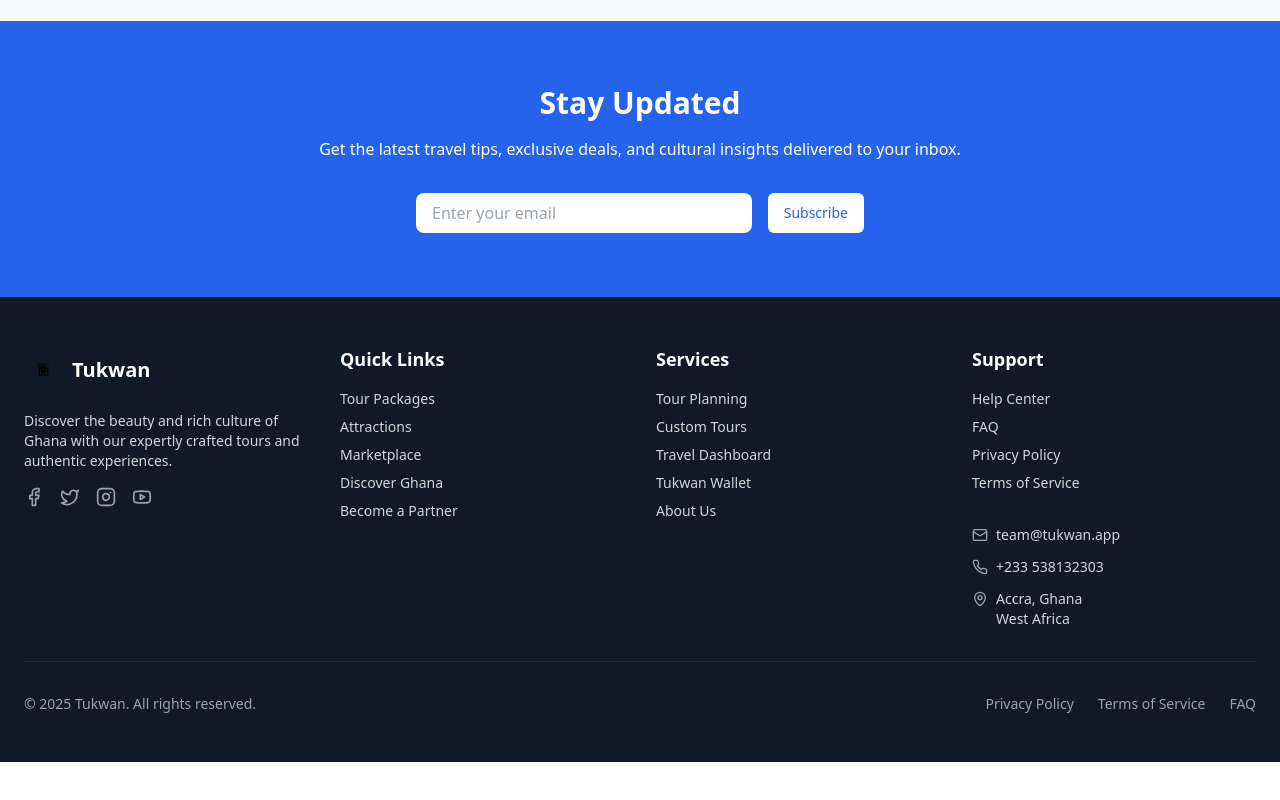
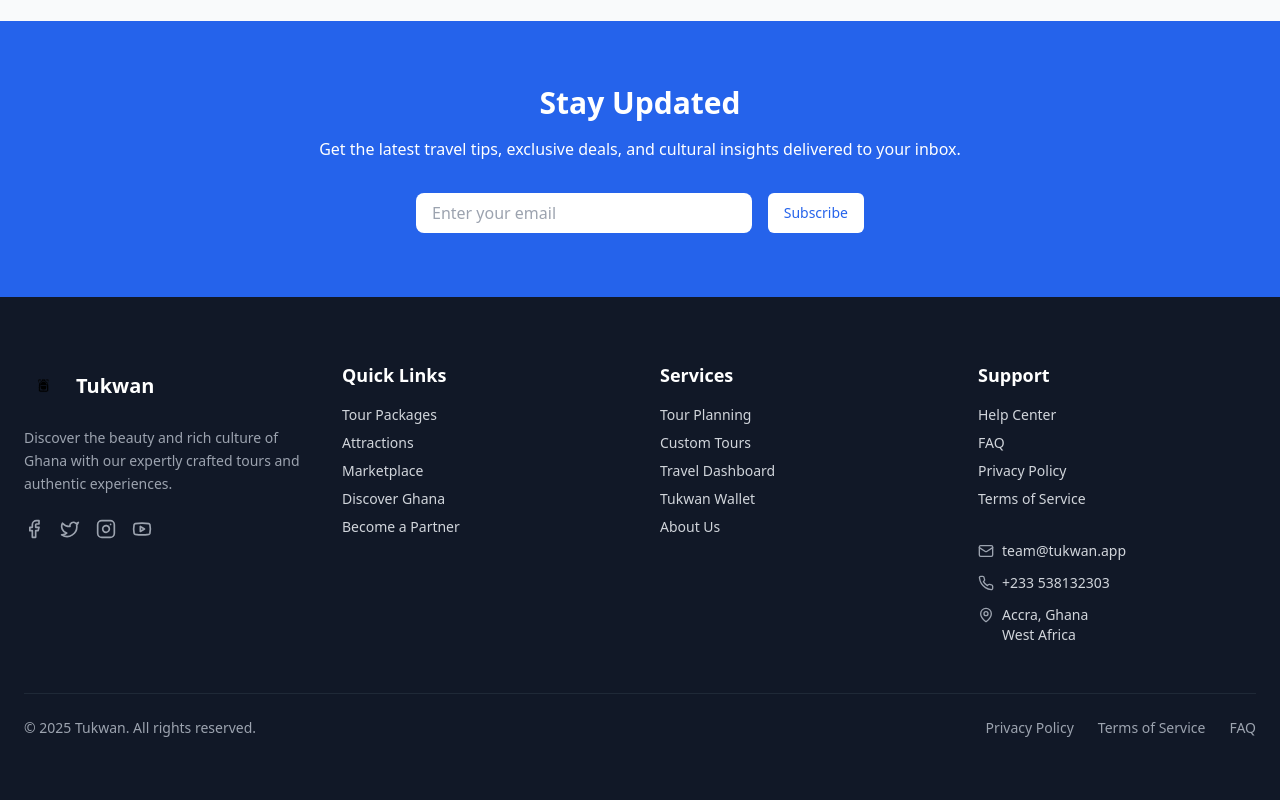
Before and after one commit to Kobe-Jones7/v0-tukwan-admin-system-t5, a Next.js app: page / in a window 1280 px wide. Shown: the part 4187-4987 px from the top of the page. Before the commit the page ends 4949 px from the top, so only its background shows below. Built offline with nearby package versions, Linux system fonts and the light colour scheme.

Commit message:
cleaned up footer layout and spacing

```diff
--- a/components/footer.tsx
+++ b/components/footer.tsx
@@ -1,32 +1,47 @@
 import Image from "next/image"
 import Link from "next/link"
-import { Facebook, Twitter, Instagram, Youtube, Mail, Phone, MapPin } from "lucide-react"
+import {
+  Facebook,
+  Twitter,
+  Instagram,
+  Youtube,
+  Mail,
+  Phone,
+  MapPin,
+} from "lucide-react"
 
 export function Footer() {
   return (
     <footer className="bg-gray-900 text-white">
-      <div className="container px-4 md:px-6 py-12">
-        <div className="grid grid-cols-1 md:grid-cols-2 lg:grid-cols-4 gap-8">
+      <div className="container mx-auto px-6 py-16">
+        <div className="grid grid-cols-1 md:grid-cols-2 lg:grid-cols-4 gap-10">
           {/* Company Info */}
           <div className="space-y-4">
-            <div className="flex items-center space-x-2">
-              <Image src="/images/tukwan-logo.png" alt="Tukwan" width={40} height={40} className="rounded-lg" />
+            <div className="flex items-center space-x-3">
+              <Image
+                src="/images/tukwan-logo.png"
+                alt="Tukwan"
+                width={40}
+                height={40}
+                className="rounded-lg"
+              />
               <span className="text-xl font-bold">Tukwan</span>
             </div>
-            <p className="text-gray-300 text-sm">
-              Discover the beauty and rich culture of Ghana with our expertly crafted tours and authentic experiences.
+            <p className="text-gray-400 text-sm leading-relaxed">
+              Discover the beauty and rich culture of Ghana with our expertly
+              crafted tours and authentic experiences.
             </p>
-            <div className="flex space-x-4">
-              <Link href="#" className="text-gray-400 hover:text-white transition-colors">
+            <div className="flex space-x-4 pt-2">
+              <Link href="#" className="hover:text-white text-gray-400">
                 <Facebook className="h-5 w-5" />
               </Link>
-              <Link href="#" className="text-gray-400 hover:text-white transition-colors">
+              <Link href="#" className="hover:text-white text-gray-400">
                 <Twitter className="h-5 w-5" />
               </Link>
-              <Link href="#" className="text-gray-400 hover:text-white transition-colors">
+              <Link href="#" className="hover:text-white text-gray-400">
                 <Instagram className="h-5 w-5" />
               </Link>
-              <Link href="#" className="text-gray-400 hover:text-white transition-colors">
+              <Link href="#" className="hover:text-white text-gray-400">
                 <Youtube className="h-5 w-5" />
               </Link>
             </div>
@@ -37,27 +52,27 @@ export function Footer() {
             <h3 className="text-lg font-semibold">Quick Links</h3>
             <ul className="space-y-2 text-sm">
               <li>
-                <Link href="/tour-packages" className="text-gray-300 hover:text-white transition-colors">
+                <Link href="/tour-packages" className="text-gray-300 hover:text-white">
                   Tour Packages
                 </Link>
               </li>
               <li>
-                <Link href="/attractions" className="text-gray-300 hover:text-white transition-colors">
+                <Link href="/attractions" className="text-gray-300 hover:text-white">
                   Attractions
                 </Link>
               </li>
               <li>
-                <Link href="/marketplace" className="text-gray-300 hover:text-white transition-colors">
+                <Link href="/marketplace" className="text-gray-300 hover:text-white">
                   Marketplace
                 </Link>
               </li>
               <li>
-                <Link href="/discover-ghana" className="text-gray-300 hover:text-white transition-colors">
+                <Link href="/discover-ghana" className="text-gray-300 hover:text-white">
                   Discover Ghana
                 </Link>
               </li>
               <li>
-                <Link href="/become-partner" className="text-gray-300 hover:text-white transition-colors">
+                <Link href="/become-partner" className="text-gray-300 hover:text-white">
                   Become a Partner
                 </Link>
               </li>
@@ -69,70 +84,71 @@ export function Footer() {
             <h3 className="text-lg font-semibold">Services</h3>
             <ul className="space-y-2 text-sm">
               <li>
-                <Link href="/services" className="text-gray-300 hover:text-white transition-colors">
+                <Link href="/services" className="text-gray-300 hover:text-white">
                   Tour Planning
                 </Link>
               </li>
               <li>
-                <Link href="/custom-tour-request" className="text-gray-300 hover:text-white transition-colors">
+                <Link href="/custom-tour-request" className="text-gray-300 hover:text-white">
                   Custom Tours
                 </Link>
               </li>
               <li>
-                <Link href="/dashboard" className="text-gray-300 hover:text-white transition-colors">
+                <Link href="/dashboard" className="text-gray-300 hover:text-white">
                   Travel Dashboard
                 </Link>
               </li>
               <li>
-                <Link href="/vooya-wallet" className="text-gray-300 hover:text-white transition-colors">
+                <Link href="/vooya-wallet" className="text-gray-300 hover:text-white">
                   Tukwan Wallet
                 </Link>
               </li>
               <li>
-                <Link href="/about" className="text-gray-300 hover:text-white transition-colors">
+                <Link href="/about" className="text-gray-300 hover:text-white">
                   About Us
                 </Link>
               </li>
             </ul>
           </div>
 
-          {/* Support & Contact */}
+          {/* Support */}
           <div className="space-y-4">
             <h3 className="text-lg font-semibold">Support</h3>
             <ul className="space-y-2 text-sm">
               <li>
-                <Link href="/help" className="text-gray-300 hover:text-white transition-colors">
+                <Link href="/help" className="text-gray-300 hover:text-white">
                   Help Center
                 </Link>
               </li>
               <li>
-                <Link href="/faq" className="text-gray-300 hover:text-white transition-colors">
+                <Link href="/faq" className="text-gray-300 hover:text-white">
                   FAQ
                 </Link>
               </li>
               <li>
-                <Link href="/privacy" className="text-gray-300 hover:text-white transition-colors">
+                <Link href="/privacy" className="text-gray-300 hover:text-white">
                   Privacy Policy
                 </Link>
               </li>
               <li>
-                <Link href="/terms" className="text-gray-300 hover:text-white transition-colors">
+                <Link href="/terms" className="text-gray-300 hover:text-white">
                   Terms of Service
                 </Link>
               </li>
             </ul>
-            <div className="space-y-3 text-sm pt-4">
-              <div className="flex items-center space-x-2">
+
+            <div className="space-y-3 text-sm pt-4 text-gray-300">
+              <div className="flex items-center gap-2">
                 <Mail className="h-4 w-4 text-gray-400" />
-                <span className="text-gray-300">team@tukwan.app</span>
+                <span>team@tukwan.app</span>
               </div>
-              <div className="flex items-center space-x-2">
+              <div className="flex items-center gap-2">
                 <Phone className="h-4 w-4 text-gray-400" />
-                <span className="text-gray-300">+233 538132303</span>
+                <span>+233 538132303</span>
               </div>
-              <div className="flex items-start space-x-2">
+              <div className="flex items-start gap-2">
                 <MapPin className="h-4 w-4 text-gray-400 mt-0.5" />
-                <span className="text-gray-300">
+                <span>
                   Accra, Ghana
                   <br />
                   West Africa
@@ -143,19 +159,13 @@ export function Footer() {
         </div>
 
         {/* Bottom Bar */}
-        <div className="border-t border-gray-800 mt-8 pt-8">
-          <div className="flex flex-col md:flex-row justify-between items-center space-y-4 md:space-y-0">
-            <div className="text-sm text-gray-400">© 2025 Tukwan. All rights reserved.</div>
-            <div className="flex space-x-6 text-sm">
-              <Link href="/privacy" className="text-gray-400 hover:text-white transition-colors">
-                Privacy Policy
-              </Link>
-              <Link href="/terms" className="text-gray-400 hover:text-white transition-colors">
-                Terms of Service
-              </Link>
-              <Link href="/faq" className="text-gray-400 hover:text-white transition-colors">
-                FAQ
-              </Link>
+        <div className="border-t border-gray-800 mt-12 pt-6">
+          <div className="flex flex-col md:flex-row justify-between items-center gap-4 text-sm text-gray-400">
+            <div>© 2025 Tukwan. All rights reserved.</div>
+            <div className="flex flex-wrap gap-6 justify-center">
+              <Link href="/privacy" className="hover:text-white">Privacy Policy</Link>
+              <Link href="/terms" className="hover:text-white">Terms of Service</Link>
+              <Link href="/faq" className="hover:text-white">FAQ</Link>
             </div>
           </div>
         </div>
```
